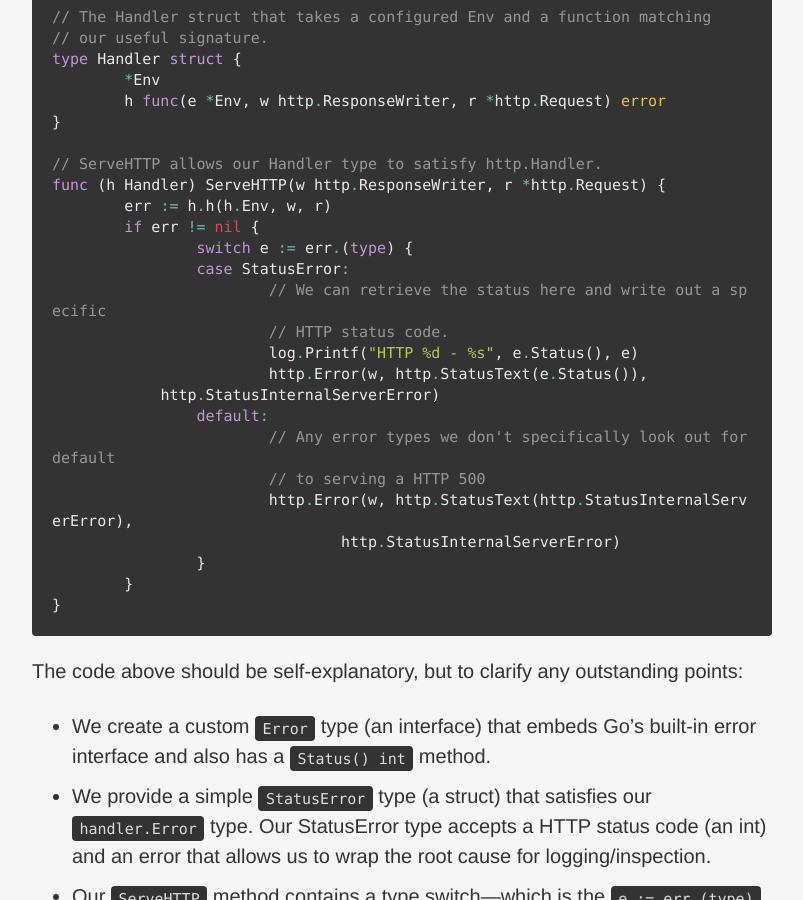
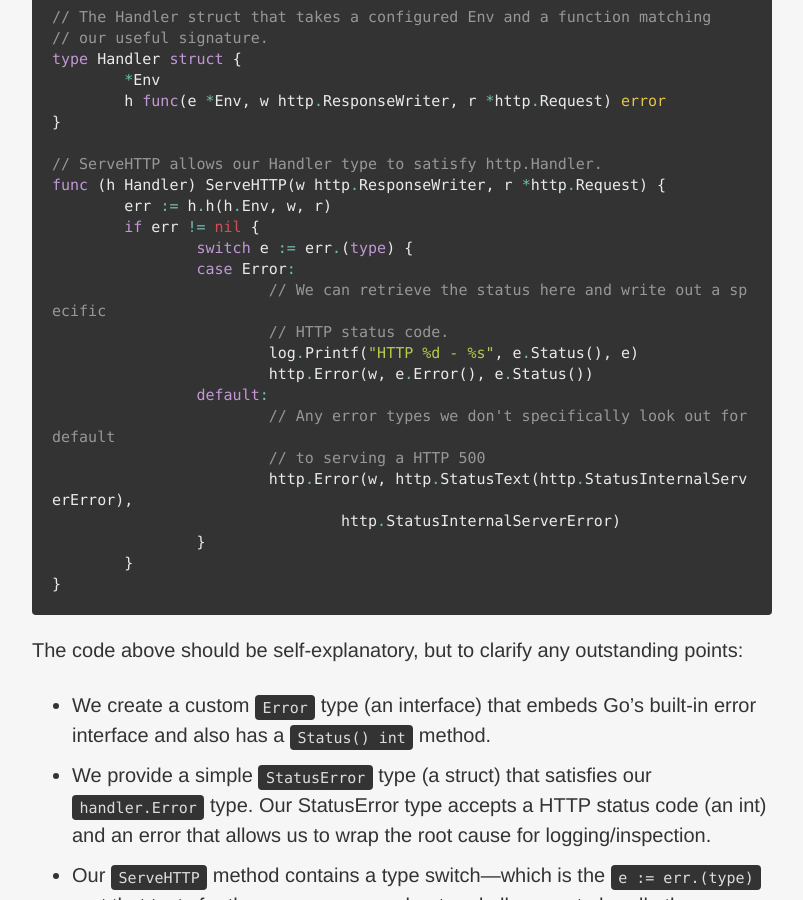
Before and after one commit to elithrar/elithrar.github.io, a Jekyll site: the page built from _posts/2015-07-02-http-handler-error-handling-revisited.md, in a window 1280 px wide and 900 px high, scrolled down 2370 px. Shown: the whole window, without its empty margins (238-1041 px from the left). Built offline with Jekyll 4.4.1, drawn with Linux system fonts in a browser that asks for light colours; Markdown is read by kramdown in place of the engine named in the settings; some of the changed text lies outside the part shown.

Commit message:
Type assert to the Error interface, not StatusError.

```diff
--- a/_posts/2015-07-02-http-handler-error-handling-revisited.md
+++ b/_posts/2015-07-02-http-handler-error-handling-revisited.md
@@ -81,12 +81,11 @@ func (h Handler) ServeHTTP(w http.ResponseWriter, r *http.Request) {
 	err := h.h(h.Env, w, r)
 	if err != nil {
 		switch e := err.(type) {
-		case StatusError:
+		case Error:
 			// We can retrieve the status here and write out a specific
 			// HTTP status code.
 			log.Printf("HTTP %d - %s", e.Status(), e)
-			http.Error(w, http.StatusText(e.Status()),
-            http.StatusInternalServerError)
+			http.Error(w, e.Error(), e.Status())
 		default:
 			// Any error types we don't specifically look out for default
 			// to serving a HTTP 500
@@ -160,12 +159,11 @@ func (h Handler) ServeHTTP(w http.ResponseWriter, r *http.Request) {
 	err := h.h(h.Env, w, r)
 	if err != nil {
 		switch e := err.(type) {
-		case StatusError:
+		case Error:
 			// We can retrieve the status here and write out a specific
 			// HTTP status code.
 			log.Printf("HTTP %d - %s", e.Status(), e)
-			http.Error(w, http.StatusText(e.Status()),
-            http.StatusInternalServerError)
+			http.Error(w, e.Error(), e.Status())
 		default:
 			// Any error types we don't specifically look out for default
 			// to serving a HTTP 500
```
